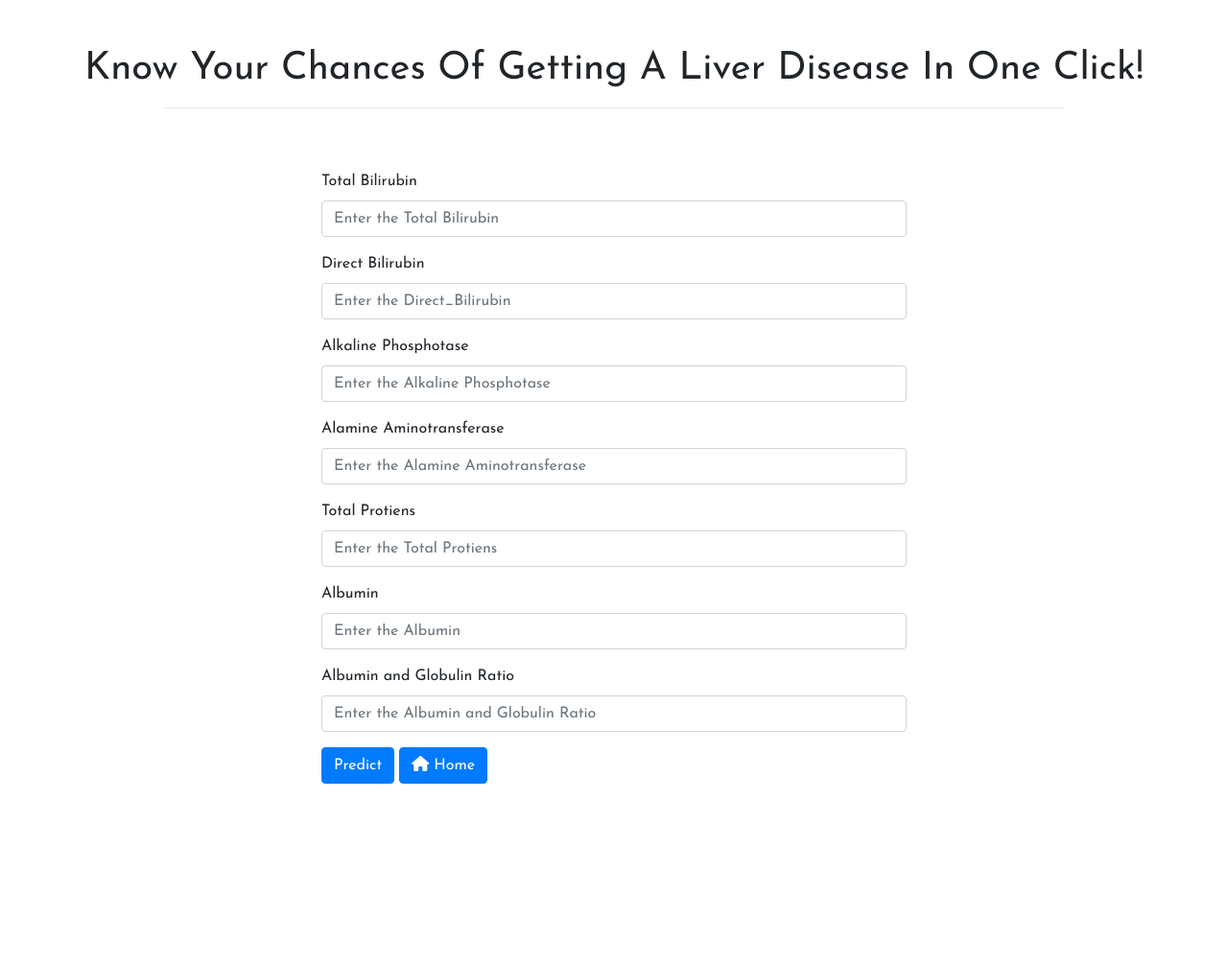
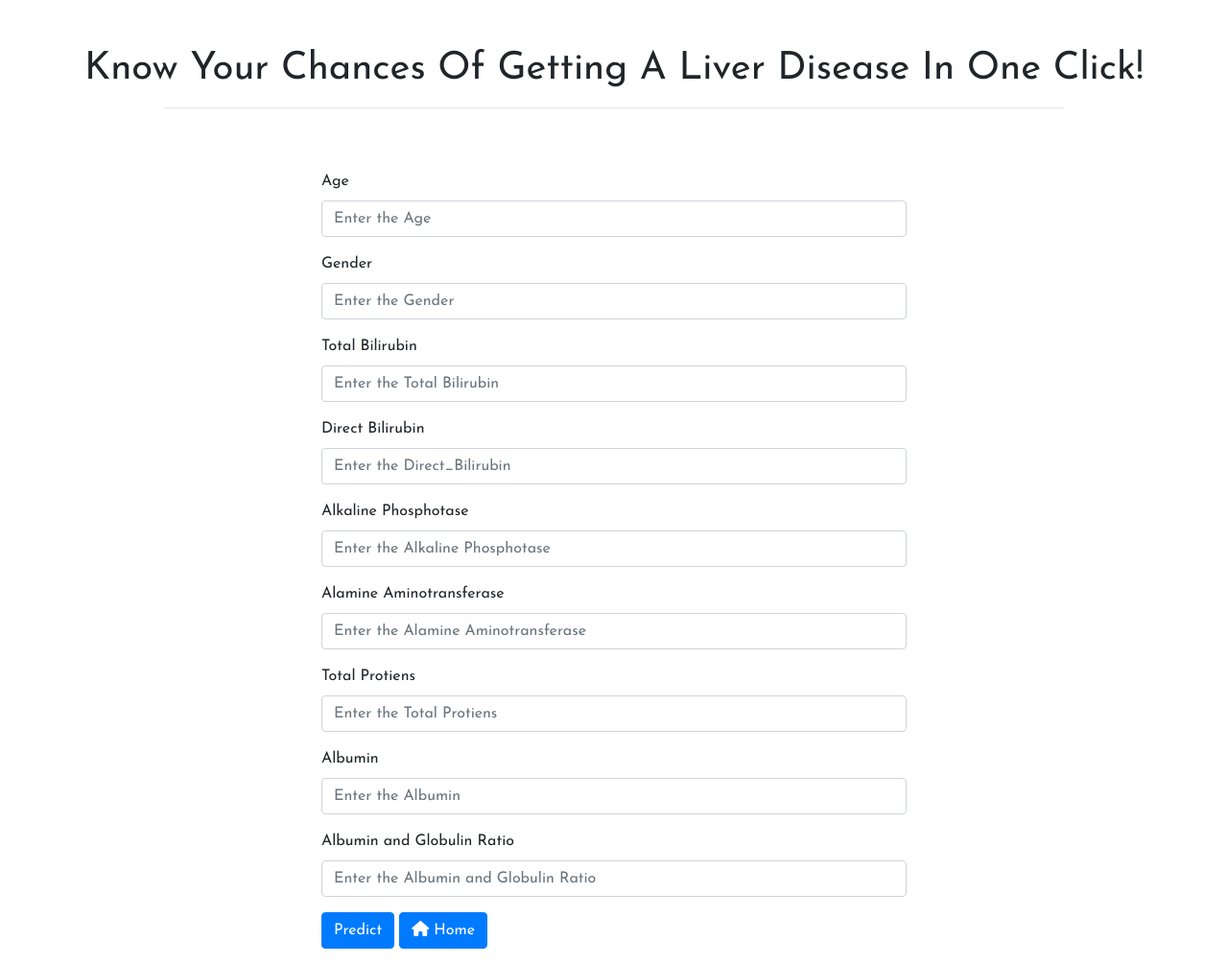
Before and after one commit to Aaris-Kazi/DIsease-Prediction-Online, a Flask app: page /liver in a window 1280 px wide. Shown: the whole page at 96% size. Before the commit the page ends 817 px from the top, so only its background shows below. Run offline with Flask 2, Linux system fonts and the light colour scheme; some libraries are stand-ins or nearby versions.

Commit message:
Materials UI changes 🖼

```diff
--- a/templates/cancer.html
+++ b/templates/cancer.html
@@ -24,8 +24,10 @@
 </form>
 
 <div class="p-3 text-center">
-    {% if messages %}
-        <span>{{ messages }}</span>
+    {% if messages == 'Positive' %}
+        <h2 class="text-danger">{{ messages }}</h2>
+    {% else %}
+        <h2 class="text-success">{{ messages }}</h2>
     {% endif %}
 </div>
 
--- a/templates/liver.html
+++ b/templates/liver.html
@@ -50,7 +50,31 @@
         <hr class="w-75 mx-auto pt-5" />
         <div class="row mb-5">
           <div class="col-lg-6 col-md-6 col-12">
-            <form action="" method="post">
+            <form action="/pred_model" method="post">
+              <div class="form-group">
+                <!-- TODO : Year to accept only year date picker -->
+                <label for="Age">Age</label>
+                <input
+                  class="form-control"
+                  type="number"
+                  id="Age"
+                  name="Age"
+                  required="required"
+                  placeholder="Enter the Age"
+                />
+              </div>
+              <div class="form-group">
+                <!-- TODO : Year to accept only year date picker -->
+                <label for="Gender">Gender</label>
+                <input
+                  class="form-control"
+                  type="text"
+                  id="Gender"
+                  name="Gender"
+                  required="required"
+                  placeholder="Enter the Gender"
+                />
+              </div>
               <div class="form-group">
                 <!-- TODO : Year to accept only year date picker -->
                 <label for="Total Bilirubin">Total Bilirubin</label>
--- a/templates/malaria.html
+++ b/templates/malaria.html
@@ -22,8 +22,10 @@
     <a class="btn btn-primary" href="/" role="button"><i class="fa fa-home"></i>  Home</a>
 </form>
 <div class="p-3 text-center">
-    {% if messages %}
-        <span>{{ messages }}</span>
+    {% if messages == 'The sample is positive' %}
+        <h2 class="text-danger">{{ messages }}</h2>
+    {% else %}
+        <h2 class="text-success">{{ messages }}</h2>
     {% endif %}
 </div>
 <script>
--- a/templates/pneumonia.html
+++ b/templates/pneumonia.html
@@ -22,8 +22,10 @@
     <a class="btn btn-primary" href="/" role="button"><i class="fa fa-home"></i>  Home</a>
 </form>
 <div class="p-3 text-center">
-    {% if messages %}
-        <span>{{ messages }}</span>
+    {% if messages == 'The sample is positive' %}
+        <h2 class="text-danger">{{ messages }}</h2>
+    {% else %}
+        <h2 class="text-success">{{ messages }}</h2>
     {% endif %}
 </div>
 <script>
```
